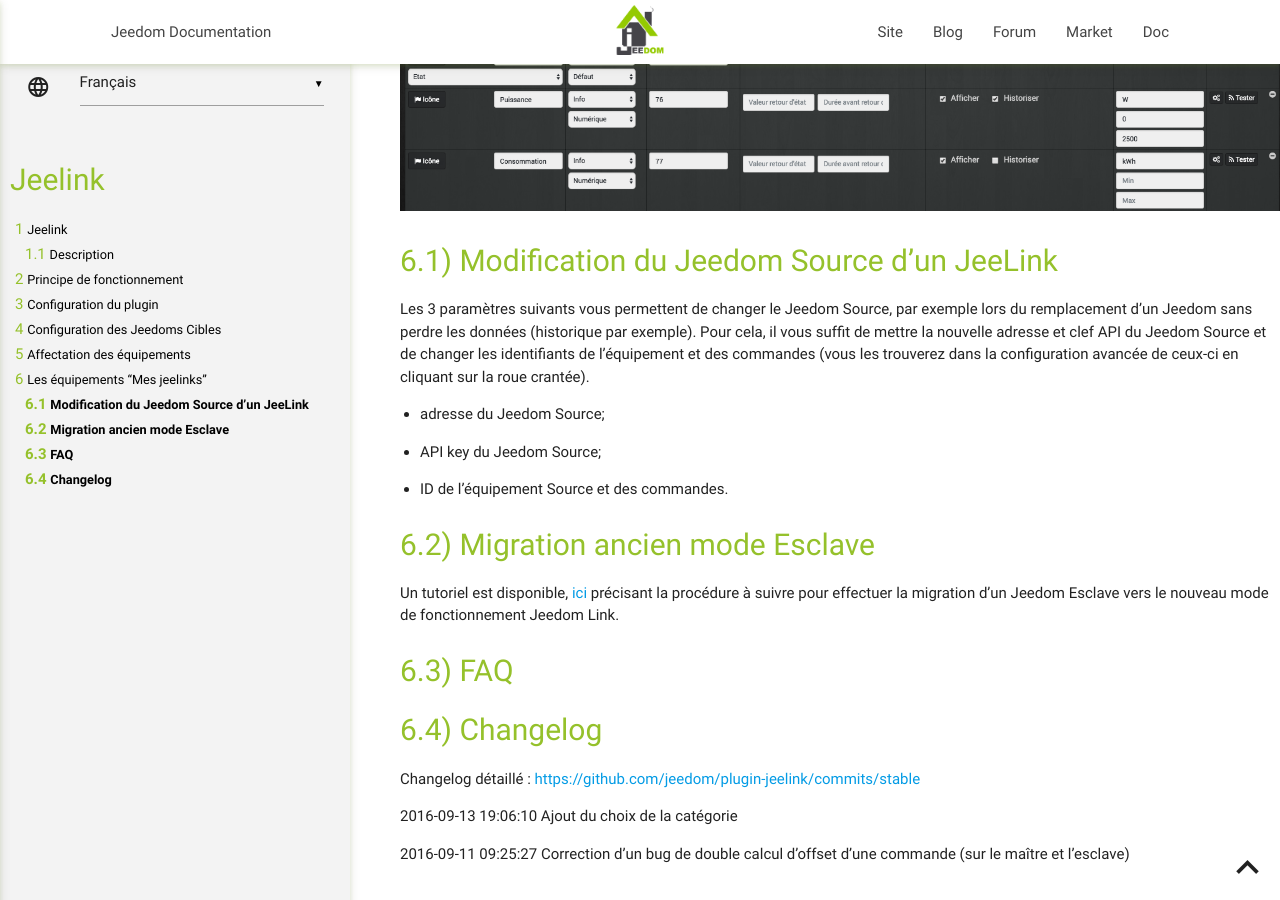
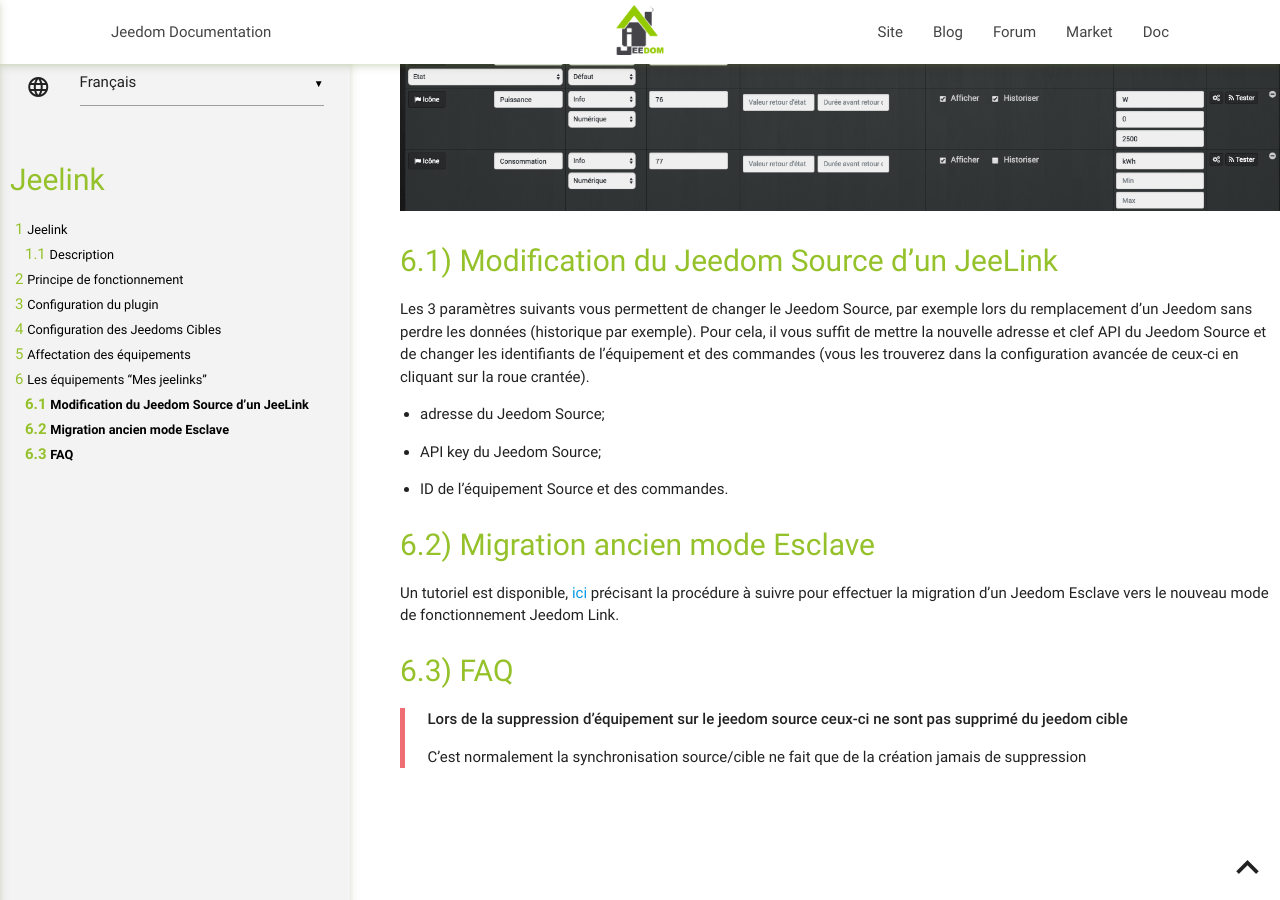
Before and after one commit to jeedom/plugin-jeelink, a Jekyll site: the page built from docs/fr_FR/index.md, in a window 1280 px wide and 900 px high, scrolled down 4268 px. Built offline with Jekyll 4.4.1, drawn with Linux system fonts in a browser that asks for light colours; our own code applies the rules of GitHub Pages for plain Markdown files.

Commit message:
Update index.md

```diff
--- a/docs/fr_FR/index.md
+++ b/docs/fr_FR/index.md
@@ -156,13 +156,6 @@ Esclave vers le nouveau mode de fonctionnement Jeedom Link.
 FAQ
 ---
 
-Changelog
----------
-
-Changelog détaillé :
-<https://github.com/jeedom/plugin-jeelink/commits/stable>
-
-2016-09-13 19:06:10 Ajout du choix de la catégorie
-
-2016-09-11 09:25:27 Correction d’un bug de double calcul d’offset d’une
-commande (sur le maître et l’esclave)
+>**Lors de la suppression d'équipement sur le jeedom source ceux-ci ne sont pas supprimé du jeedom cible**
+>
+>C'est normalement la synchronisation source/cible ne fait que de la création jamais de suppression
```
